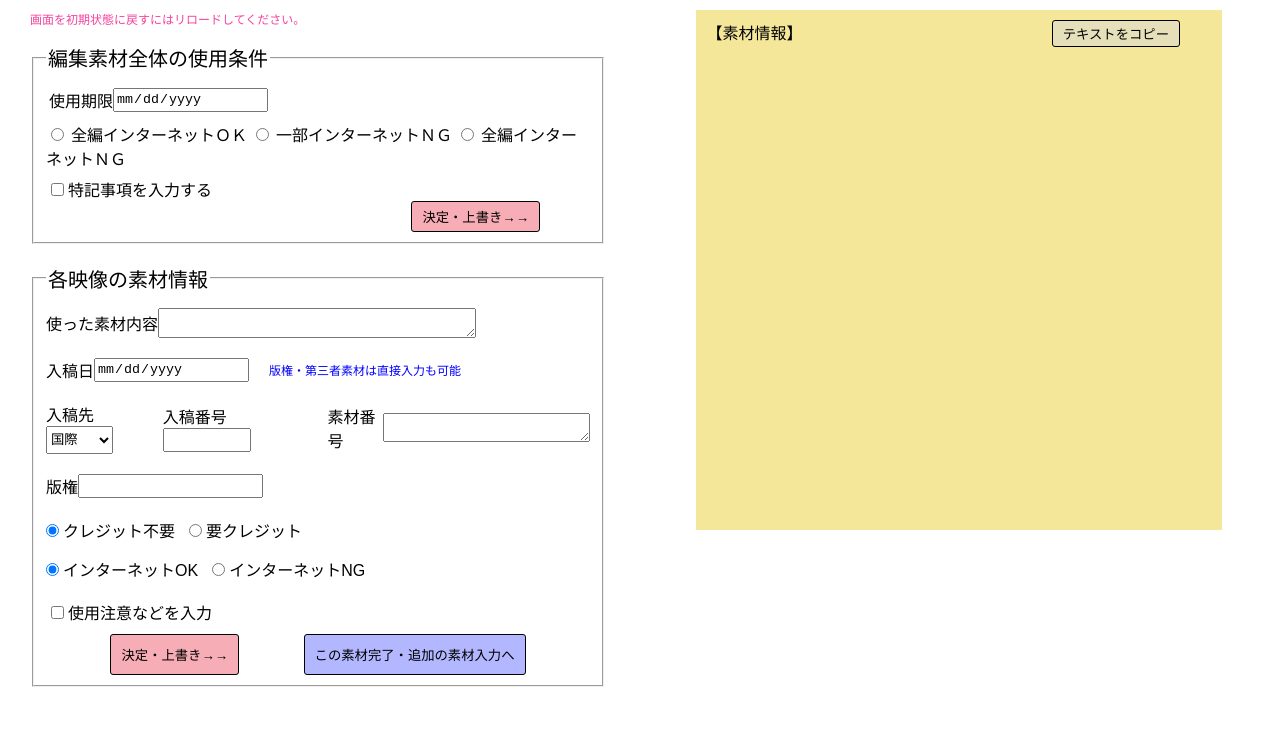
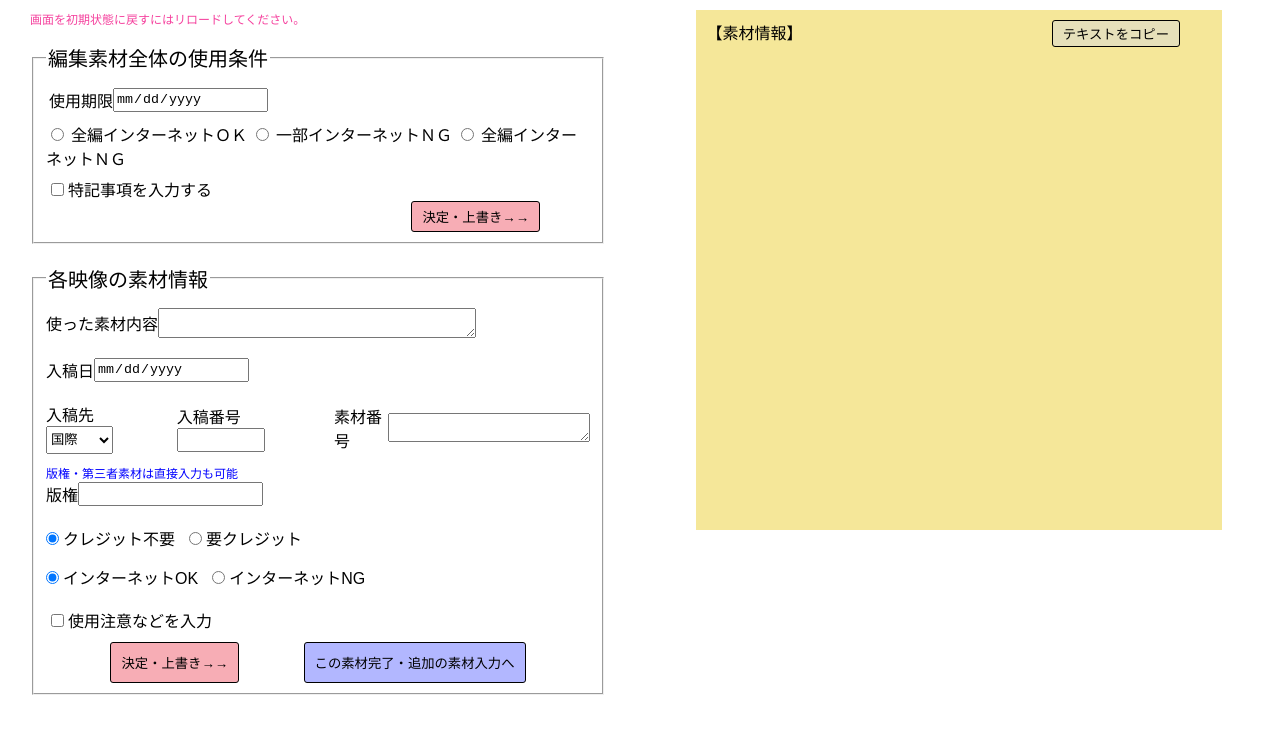
Before and after one commit to solness88/movieInfoApp, a website: page public/index.html in a window 1280 px wide. Both pictures are taken after a click on the button "この素材完了・追加の素材入力へ". Drawn offline with Linux system fonts and the light colour scheme.

Commit message:
change the locations for usae period notes

```diff
--- a/public/index.html
+++ b/public/index.html
@@ -117,20 +117,20 @@
 
                         <textarea type="text" class="movieDescription" name="name" size="50"
                             style="width:20em; height:1.5em; font-size:1.2em;"></textarea>
-                        <p id="usePeriodNotice" style="margin:0 0 0 5px; font-family: sans-serif;"></p>
+                        <!-- <p id="usePeriodNotice" style="margin:0 0 0 5px; font-family: sans-serif;"></p> -->
                     </div>
 
                     <!-- movie arrival date -->
                     <div style=" display:flex; align-items: center; margin: 0 0 20px 0">
                         <label for="date" style="font-family: sans-serif;">入稿日</label>
                         <input type="date" class="registerDate" style="height:1.5em; width: 150px;"></input>
-                        <p id="inputPromptText"
+                        <!-- <p id="inputPromptText"
                             style="display:inline; font-family: sans-serif;color:blue; margin:0 0 0 20px;font-size:12px;">
-                            版権・第三者素材は直接入力も可能</p>
+                            版権・第三者素材は直接入力も可能</p> -->
                     </div>
 
                     <!-- select movie genre -->
-                    <div style=" display: flex; align-items: center;margin: 0 0 20px 0">
+                    <div style=" display: flex; align-items: center;margin: 0 0 10px 0">
                         <div style="margin:0 10px 0 0;">
                             <label style="margin: 0 5px 0 0; font-family: sans-serif;">入稿先</label>
                             <select class="submissionDestination" name="choice" style="width:5em;height:2.1em;">
@@ -143,7 +143,7 @@
                         </div>
 
                         <!-- select register number create 300 using JavaScript for loop -->
-                        <div style="margin:0 30px 0 0;">
+                        <div style="margin:0 30px 0 20px;">
                             <label for=" submissionNumInput" style="font-family: sans-serif;">入稿番号</label>
                             <input list="submissionNum" id="submissionNumInput" name="submissionNumInput"
                                 style="width:5em; font-size:1em;" />
@@ -157,6 +157,10 @@
                         </div>
 
                     </div>
+                    <p id="inputPromptText"
+                    style="display:inline; font-family: sans-serif;color:blue; margin:0;font-size:12px;">
+                    版権・第三者素材は直接入力も可能</p>
+                    <p id="usePeriodNotice" style="display:inline;margin:0 0 0 5px; font-family: sans-serif;font-size:12px;"></p>
 
                     <!-- copyright -->
                     <div style="display: flex; margin: 0 0 20px 0">
@@ -260,7 +264,6 @@
                             style="padding:10px; background-color:rgba(240, 93, 108, 0.5); border:solid 1px;border-radius: 3px;">決定・上書き→→</button>
                         <button type="button" class="confirmClearButton"
                             style="padding:10px; background-color:rgba(102, 112, 255, 0.5); border:solid 1px;border-radius: 3px;">この素材完了・追加の素材入力へ</button>
-
                     </div>
                 </fieldset>
             </form>
--- a/public/script.js
+++ b/public/script.js
@@ -260,7 +260,7 @@ function useagePeriodNotice(){
   }else{
     usagePeriod = ""
   }
-  const selectedValue = this.value;
+  // const selectedValue = this.value;
   // document.getElementById('usePeriodNotice').textContent = usagePeriod;
   usagePeriodNotice.textContent = usagePeriod;
 }
@@ -443,6 +443,10 @@ copyRightInput.addEventListener("change", useagePeriodNotice);
     movieDescriptionText = '';
     movieDescription.value = '';
 
+    //clear usage period text
+    usagePeriod = '';
+    usagePeriodNotice.textContent = '';
+
     //clear submission date
     formattedDate = '';
     registerDateInput.value = '';
@@ -535,25 +539,25 @@ copyRightInput.addEventListener("change", useagePeriodNotice);
 
 
 
-
-      <span style="display:inline; margin:0;font-family: sans-serif; font-size:1em;">${formattedDate}</span><span style="display:inline; margin:0;font-family: sans-serif; font-size:1em;">${submissionDestinationValue}</span><span style="display:inline; margin:0;font-family: sans-serif; font-size:1em;">${submissionNumValue}</span>
-
+      <div>
+        <span style="display:inline; margin:0;font-family: sans-serif; font-size:1em;">${formattedDate}</span><span style="display:inline; margin:0;font-family: sans-serif; font-size:1em;">${submissionDestinationValue}</span><span style="display:inline; margin:0;font-family: sans-serif; font-size:1em;">${submissionNumValue}</span>
+      </div>
       ${movieNumber ? `<span style="display:block; margin:0;font-family: sans-serif; font-size:1em;">素材番号:${movieNumber}</span>` : ''}
 
           <span style="display:inline; margin:0;font-family: sans-serif; font-size:1em;">${copyRight}</span>
           ${thirdPartyValue ? `<span style="margin:0;font-family: sans-serif; font-size:1em;">(${thirdPartyValue})</span>` : ''}
+
+
+
+      ${arrivalDateValue ? `<span style="display:block;margin:0;font-family: sans-serif; font-size:1em;">配信日:${arrivalDateValue}</span>` : ''}
+
+      ${expireDate ? `<span style="display:block;margin:0;font-family: sans-serif; font-size:1em;">使用期限:${expireDate}</span>` : ''}
 
           <span style="display:block;">
           ${credit ? `<span style="display:inline; margin:0;font-family: sans-serif; font-size:1em;">${credit}</span>` : ''}
 
           ${creditText ? `<span style="display:inline; margin:0;font-family: sans-serif; font-size:1em;">「${creditText}」</span>` : ''}
           </span>
-
-      ${arrivalDateValue ? `<span style="display:block;margin:0;font-family: sans-serif; font-size:1em;">配信日:${arrivalDateValue}</span>` : ''}
-
-      ${expireDate ? `<span style="display:block;margin:0;font-family: sans-serif; font-size:1em;">使用期限:${expireDate}</span>` : ''}
-
-
       ${internetAvailability ? `<span style="display:block; margin:0;font-family: sans-serif; font-size:1em;">※${internetAvailability}</span>` : ''}
 
       ${eachMovieCautionVariable ? `<span style="display:block;margin:0;font-family: sans-serif; font-size:1em;">※${eachMovieCautionVariable}</span>` : ''}
```
